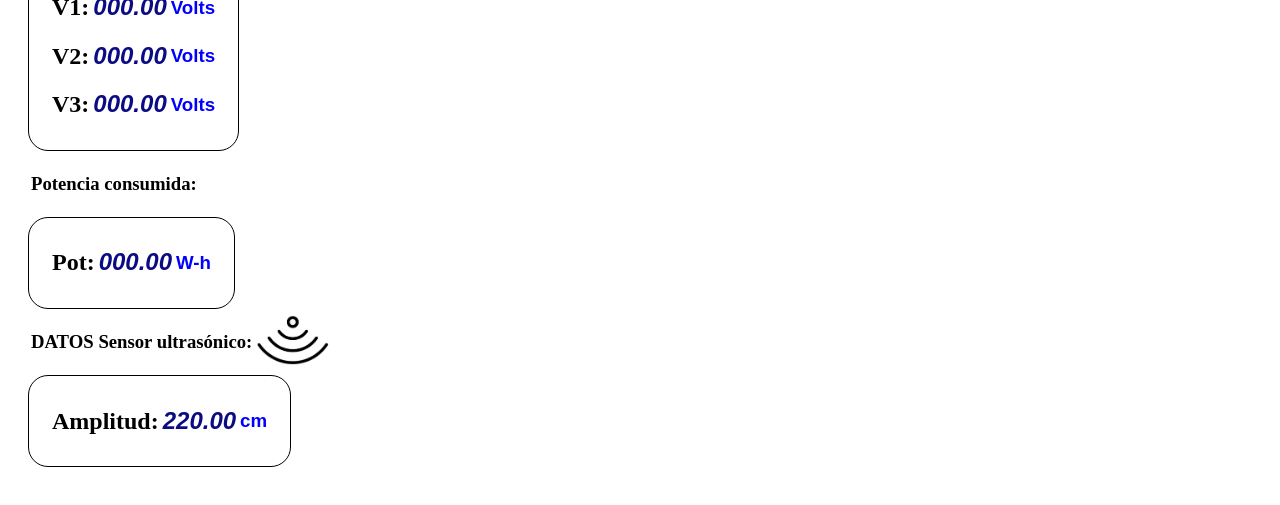
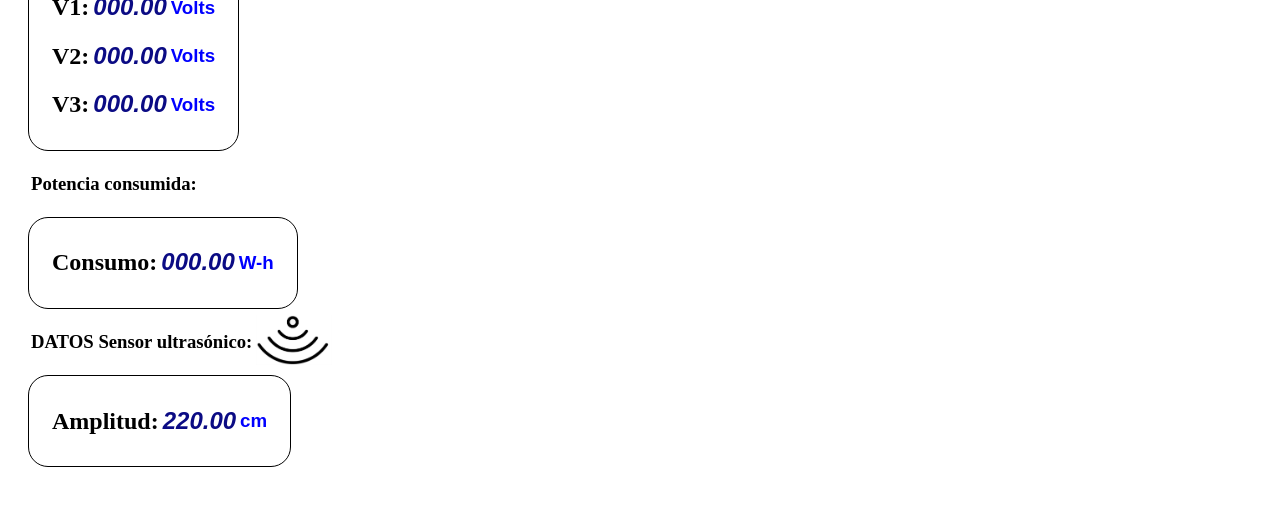
Before and after one commit to Byauris/servidorUNIFIM, a website: page public/index.html in a window 1280 px wide. Shown: the part 347-852 px from the top of the page. Drawn offline with nearby package versions, Linux system fonts and the light colour scheme; no server answers.

Commit message:
modificacion al index.html

```diff
--- a/index.js
+++ b/index.js
@@ -2,11 +2,10 @@ const express = require('express');
 const cors = require('cors');
 const path = require('path');
 require('dotenv').config();
-
 const port = process.env.PORT;
 //app de express
 const app = express();
-app.use(cors());
+app.use(cors(    ));
 
 //node Server
 const server = require('http').createServer(app);
--- a/public/index.html
+++ b/public/index.html
@@ -161,7 +161,7 @@
 
     <table class="table_sensor">
         <tr style="line-height: 0.2">
-            <td><h2>Pot: </h2></td>
+            <td><h2>Consumo: </h2></td>
             <td><h2 class="style_1"><div id ="Data4">000.00</div></h2></td>
             <td><h3 class="style_2">W-h</h3></td>
         </tr>
```
